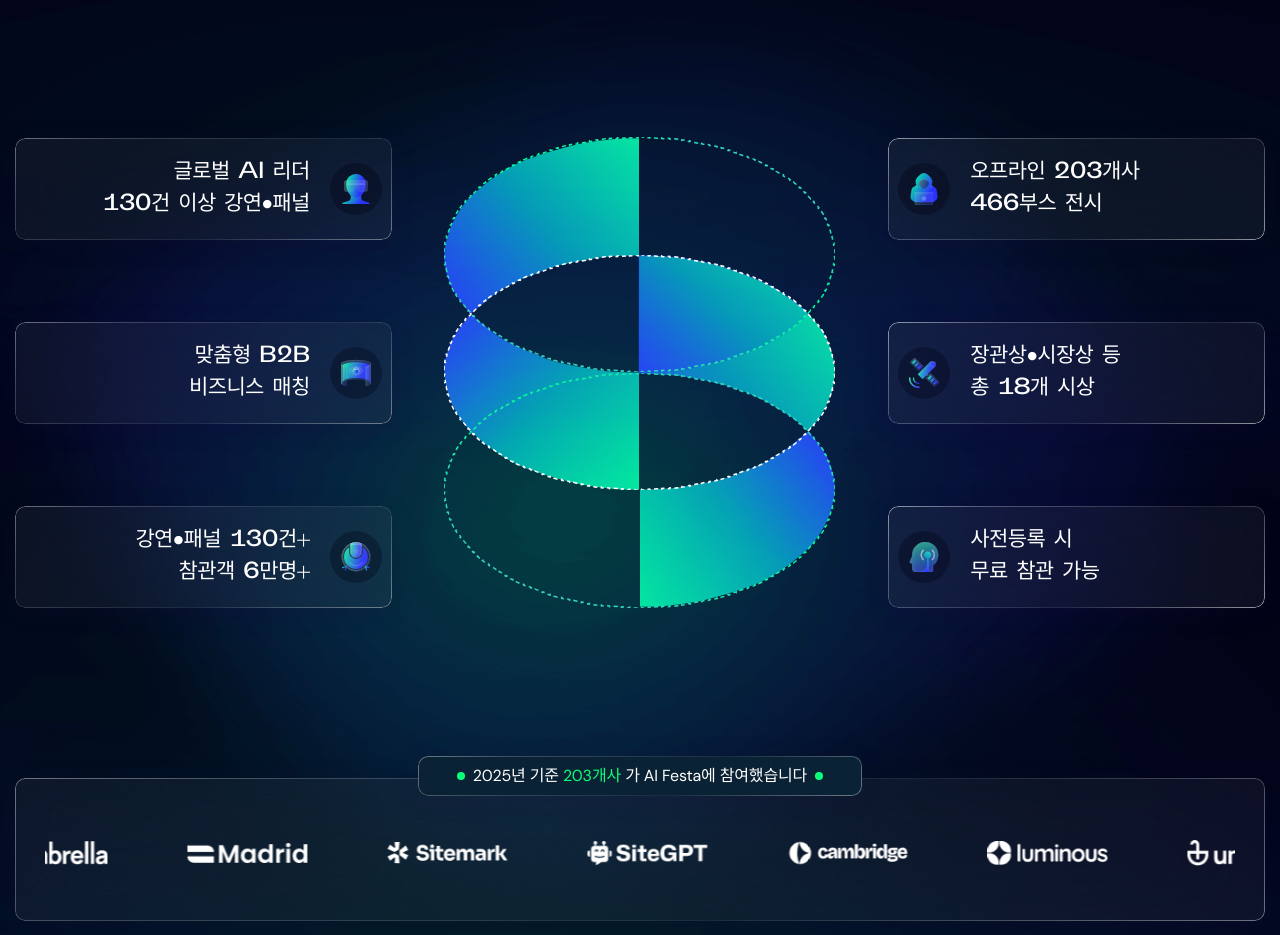
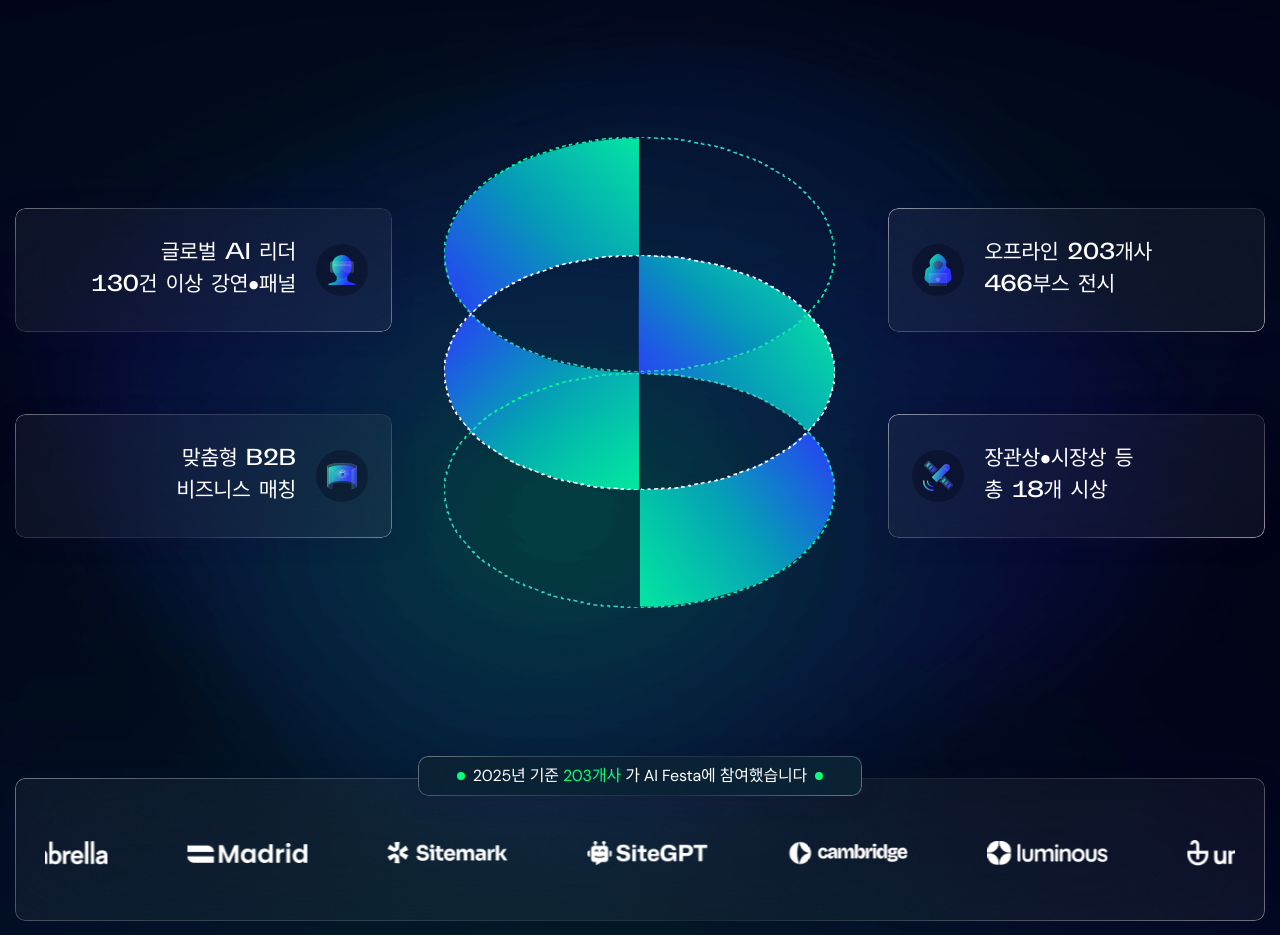
Before and after one commit to impid0657-ctrl/aifesta-aivora, a Next.js app: page / in a window 1280 px wide. Shown: the part 1460-2395 px from the top of the page. Built offline with nearby package versions, Linux system fonts and the light colour scheme.

Commit message:
style: compact feature section to 4 items, hide lecture/registration cards

```diff
--- a/app/page.tsx
+++ b/app/page.tsx
@@ -32,7 +32,7 @@ export default function HomePage() {
             <AboutSection hideMarquee />
             {/* 비활성화: ServiceSection (주요 프로그램 아코디언) — 아이보라 서비스 */}
             {/* <ServiceSection /> */}
-            <FeatureSection hideTitle />
+            <FeatureSection hideTitle compactMode />
             {/* 비활성화: ProjectSection (4개 존 배너) — 아이보라 서비스 */}
             {/* <ProjectSection /> */}
             {/* 비활성화: IndustriesMarquee ~ Contact — 아이보라 서비스 */}
--- a/components/FeatureSection/FeatureSection.tsx
+++ b/components/FeatureSection/FeatureSection.tsx
@@ -11,7 +11,7 @@ import featureImg01 from "@/public/images/feature/feature-img01.png";
 import BrandSection from "./BrandSection";
 import Image from "next/image";
 
-export default function FeaturesAndBrands({ hideTitle = false }: { hideTitle?: boolean }) {
+export default function FeaturesAndBrands({ hideTitle = false, compactMode = false }: { hideTitle?: boolean; compactMode?: boolean }) {
   return (
     <div
       className="bg_img"
@@ -44,20 +44,20 @@ export default function FeaturesAndBrands({ hideTitle = false }: { hideTitle?: b
           <div className="row mt-none-30 align-items-center">
 
             {/* Left Features */}
-            <div className="col-lg-4 col-md-6 mt-30">
+            <div className={compactMode ? "col-lg-4 col-md-6 mt-30" : "col-lg-4 col-md-6 mt-30"}>
               <div className="xb-feature-left-item">
-                {[feaIcon01, feaIcon02, feaIcon03].map((icon, i) => (
+                {(compactMode ? [feaIcon01, feaIcon02] : [feaIcon01, feaIcon02, feaIcon03]).map((icon, i) => (
                   <div
                     key={i}
                     className="xb-feature-item xb-feature-item2 wow fadeInUp"
                     data-wow-delay={`${(i + 1) * 100}ms`}
                     data-wow-duration="600ms"
                   >
-                    <div className="xb-item--inner justify-content-end xb-border">
-                      <h2 className="xb-item--title text-end">
+                    <div className="xb-item--inner justify-content-end xb-border" style={compactMode ? { padding: '30px 24px' } : {}}>
+                      <h2 className="xb-item--title text-end" style={compactMode ? { fontSize: '1.3em' } : {}}>
                         {i === 0 && <>글로벌 AI 리더<br />130건 이상 강연·패널</>}
                         {i === 1 && <>맞춤형 B2B<br />비즈니스 매칭</>}
-                        {i === 2 && <>강연·패널 130건+<br />참관객 6만명+</>}
+                        {!compactMode && i === 2 && <>강연·패널 130건+<br />참관객 6만명+</>}
                       </h2>
                       <span className="xb-item--icon">
                         <Image src={icon} alt="icon" />
@@ -69,23 +69,23 @@ export default function FeaturesAndBrands({ hideTitle = false }: { hideTitle?: b
             </div>
 
             {/* Right Features */}
-            <div className="col-lg-4 col-md-6 order-lg-last mt-30">
+            <div className={compactMode ? "col-lg-4 col-md-6 order-lg-last mt-30" : "col-lg-4 col-md-6 order-lg-last mt-30"}>
               <div className="xb-feature-right-item">
-                {[feaIcon04, feaIcon05, feaIcon06].map((icon, i) => (
+                {(compactMode ? [feaIcon04, feaIcon05] : [feaIcon04, feaIcon05, feaIcon06]).map((icon, i) => (
                   <div
                     key={i}
                     className="xb-feature-item xb-feature-item2 xb-border wow fadeInUp"
                     data-wow-delay={`${(i + 1) * 100}ms`}
                     data-wow-duration="600ms"
                   >
-                    <div className="xb-item--inner xb-border">
+                    <div className="xb-item--inner xb-border" style={compactMode ? { padding: '30px 24px' } : {}}>
                       <span className="xb-item--icon">
                         <Image src={icon} alt="icon" />
                       </span>
-                      <h2 className="xb-item--title">
+                      <h2 className="xb-item--title" style={compactMode ? { fontSize: '1.3em' } : {}}>
                         {i === 0 && <>오프라인 203개사<br />466부스 전시</>}
                         {i === 1 && <>장관상·시장상 등<br />총 18개 시상</>}
-                        {i === 2 && <>사전등록 시<br />무료 참관 가능</>}
+                        {!compactMode && i === 2 && <>사전등록 시<br />무료 참관 가능</>}
                       </h2>
                     </div>
                   </div>
```
